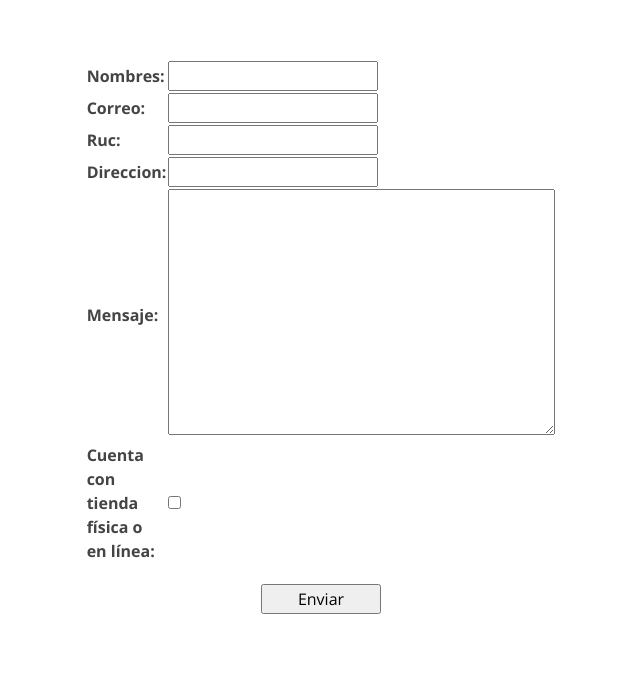
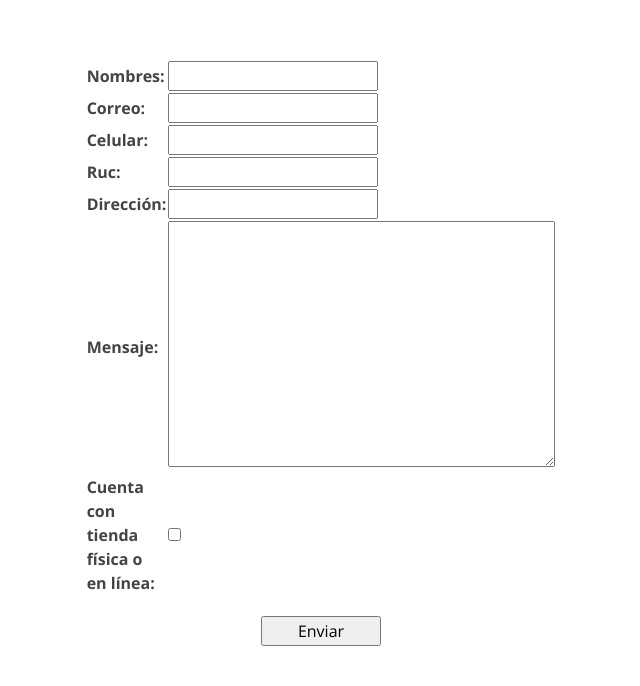
Before and after one commit to gjeremy29/jsShoesW, a Django app: page /contacto/ in a window 1280 px wide. Shown: the part 70-756 px from the top of the page, without its empty margins (319-959 px from the left). Run offline with Django 4.2, Linux system fonts and the light colour scheme; some libraries are stand-ins or nearby versions.

Commit message:
intent.vid

```diff
--- a/contacto/forms.py
+++ b/contacto/forms.py
@@ -3,7 +3,8 @@ from django import forms
 class ContactForm(forms.Form):
     nombres = forms.CharField(max_length=100, required=True)
     correo = forms.EmailField(required=True)
+    celular = forms.CharField(max_length=13, required=True)
     ruc = forms.CharField(max_length=13, required=True)
-    direccion = forms.CharField(max_length=50, required=True)
+    direccion = forms.CharField(max_length=50, required=True, label='Dirección')
     mensaje = forms.CharField(widget=forms.Textarea, required=True)
     aceptar_condiciones = forms.BooleanField(required=True, label='Cuenta con tienda física o en línea')
--- a/contacto/views.py
+++ b/contacto/views.py
@@ -1,5 +1,6 @@
 from django.shortcuts import render, redirect
 from .forms import ContactForm
+from django.core.mail import EmailMessage
 # Create your views here.
 
 
@@ -11,12 +12,23 @@ def Contact(request):
         if contact_form.is_valid():
             nombres=request.POST.get("nombres")
             correo=request.POST.get("correo")
-            ruc=request.POST.get("Ruc")
-            direccion= request.POST.get("Direccion")
-            mensaje=request.POST.get("Mensaje")
-            aceptar_condiciones= request.POST.get(label="aceptar_condiciones")
-
-            return redirect("/contacto/?valido")
+            celular=request.POST.get("celular")
+            ruc=request.POST.get("ruc")
+            direccion= request.POST.get("direccion")
+            mensaje=request.POST.get("mensaje")
+            aceptar_condiciones= request.POST.get("aceptar_condiciones")
 
 
+            email=EmailMessage("Mensaje desde App Django",
+            "Usuario interesado en comprar productos para la venta, comunicándose mediante la web, con los siguientes datos:\n Nombre: {}\n Dirección: {}\n celular: {}\n Ruc: {}\n Dirección: {}\n Mensaje: {}\n".format(nombres,correo,celular,ruc,direccion,mensaje),
+            "",["gjeremy0229@gmail.com"])
+
+            try:
+                email.send()
+
+                return redirect("/contacto/?valido")
+
+            except:
+                return redirect("/contacto/?novalido")
+
     return render(request, "contact/contact.html", {'form':contact_form})
```
Also changed, not shown: WebJF/templates/WebJF/vizzano.html (+13 -0 lines), jsShoesW/settings.py (+8 -0 lines), WebJF/static/WebJF/css/style.css (line endings or trailing spaces), 1 other file.
